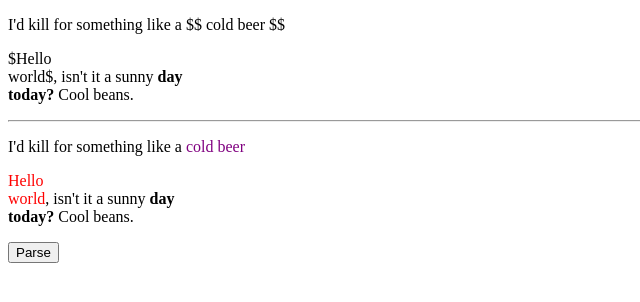
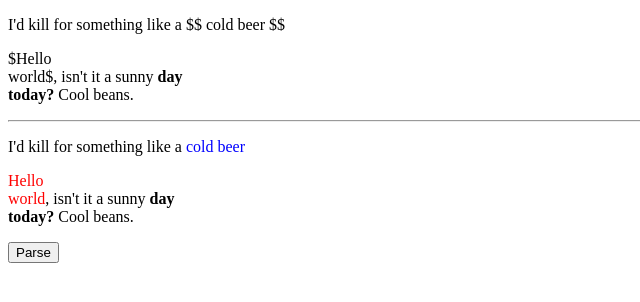
Before and after one commit to bersling/mathjax-parser, a website: page demo.html in a window 1280 px wide. Both pictures are taken after a click on the button "Parse". Shown: the full height of the page, 0-640 px from the left. Drawn offline with nearby package versions, Linux system fonts and the light colour scheme.

Commit message:
back to blue

```diff
--- a/demo.html
+++ b/demo.html
@@ -32,7 +32,7 @@
           inlineMath: [['$','$'],['\\(','\\)']],
           displayMath: [['$$','$$'],['\\[','\\]']],
           inlineMathReplacement: ['<span class="inline-math" style="color: red">', '</span>'],
-          displayMathReplacement: ['<span class="display-math" style="color: purple">','</span>']
+          displayMathReplacement: ['<span class="display-math" style="color: blue">','</span>']
         }
 
     var parser = new MathjaxParser();
```
